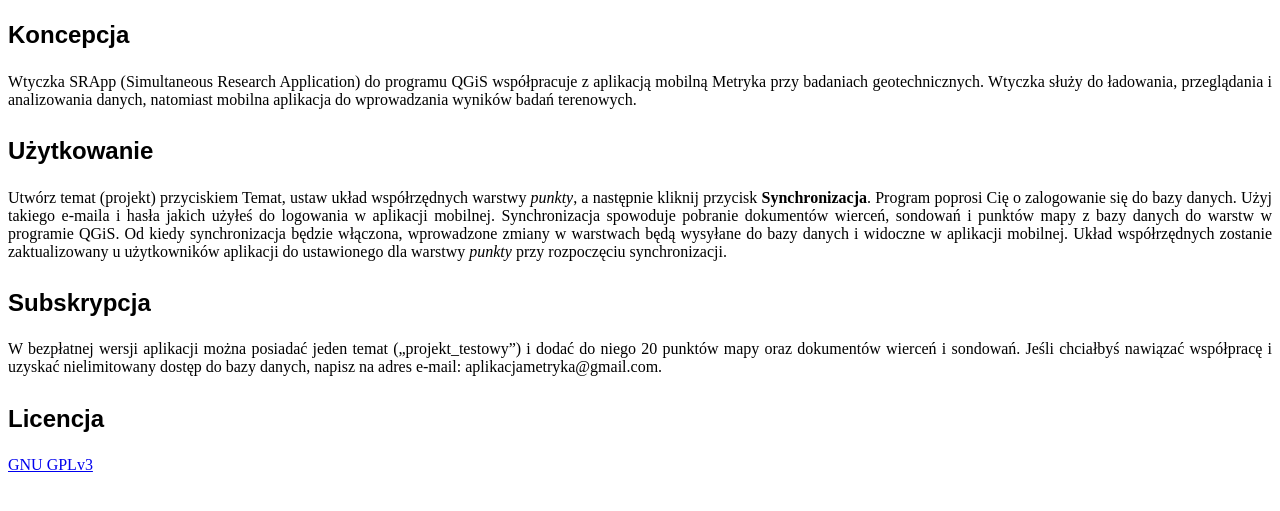
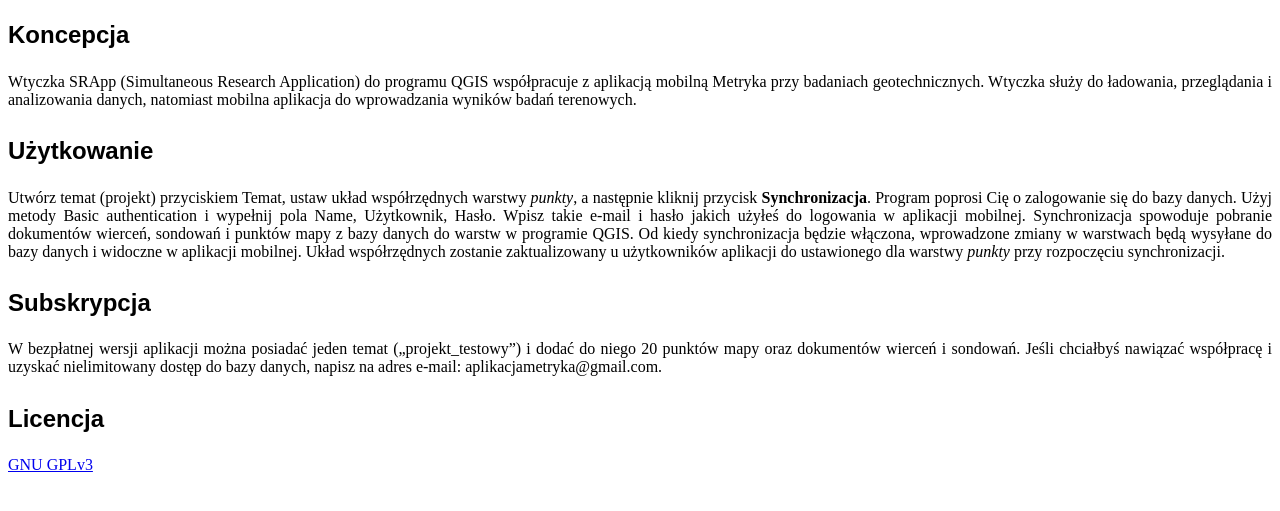
Before and after one commit to wsz82/srapp_plugin, a plain HTML site: page src/srapp/index.html in a window 1280 px wide. Shown: the part 45-556 px from the top of the page. Drawn offline with Linux system fonts and the light colour scheme.

Commit message:
Add information to help about logging

```diff
--- a/src/srapp/index.html
+++ b/src/srapp/index.html
@@ -6,9 +6,9 @@
 <body>
 <p style="margin-top: 0.42cm; margin-bottom: 0.21cm; line-height: 100%; page-break-after: avoid;" align="center"><span style="font-family: Liberation Sans, sans-serif;"><span style="font-size: xx-large;"><strong>SRApp</strong></span></span></p>
 <h1 class="western"><span style="font-family: Liberation Sans, sans-serif;"><span style="font-size: x-large;"><strong>Koncepcja</strong></span></span></h1>
-<p align="justify">Wtyczka SRApp (Simultaneous Research Application) do programu QGiS wsp&oacute;łpracuje z aplikacją mobilną Metryka przy badaniach geotechnicznych. Wtyczka służy do ładowania, przeglądania i analizowania danych, natomiast mobilna aplikacja do wprowadzania wynik&oacute;w badań terenowych.</p>
+<p align="justify">Wtyczka SRApp (Simultaneous Research Application) do programu QGIS wsp&oacute;łpracuje z aplikacją mobilną Metryka przy badaniach geotechnicznych. Wtyczka służy do ładowania, przeglądania i analizowania danych, natomiast mobilna aplikacja do wprowadzania wynik&oacute;w badań terenowych.</p>
 <h1 class="western"><span style="font-family: Liberation Sans, sans-serif;"><span style="font-size: x-large;"><strong>Użytkowanie</strong></span></span></h1>
-<p align="justify">Utw&oacute;rz temat (projekt) przyciskiem <span style="font-weight: normal;">Temat, </span><span style="font-weight: normal;">ustaw układ wsp&oacute;łrzędnych warstwy </span><em><span style="font-weight: normal;">punkty</span></em><span style="font-weight: normal;">, a</span> następnie kliknij przycisk <strong>Synchronizacja</strong>. Program poprosi Cię o zalogowanie się do bazy danych. Użyj takiego e-maila i hasła jakich użyłeś do logowania w aplikacji mobilnej. Synchronizacja spowoduje pobranie dokument&oacute;w wierceń, sondowań i punkt&oacute;w mapy z bazy danych do warstw w programie QGiS. Od kiedy synchronizacja będzie włączona, wprowadzone zmiany w warstwach będą wysyłane do bazy danych i widoczne w aplikacji mobilnej. Układ wsp&oacute;łrzędnych zostanie zaktualizowany u użytkownik&oacute;w aplikacji do ustawionego dla warstwy <em>punkty</em> przy rozpoczęciu synchronizacji.</p>
+<p align="justify">Utw&oacute;rz temat (projekt) przyciskiem <span style="font-weight: normal;">Temat, </span><span style="font-weight: normal;">ustaw układ wsp&oacute;łrzędnych warstwy </span><em><span style="font-weight: normal;">punkty</span></em><span style="font-weight: normal;">, a</span> następnie kliknij przycisk <strong>Synchronizacja</strong>. Program poprosi Cię o zalogowanie się do bazy danych. Użyj metody Basic authentication i wypełnij pola Name, Użytkownik, Hasło. Wpisz takie e-mail i hasło jakich użyłeś do logowania w aplikacji mobilnej. Synchronizacja spowoduje pobranie dokument&oacute;w wierceń, sondowań i punkt&oacute;w mapy z bazy danych do warstw w programie QGIS. Od kiedy synchronizacja będzie włączona, wprowadzone zmiany w warstwach będą wysyłane do bazy danych i widoczne w aplikacji mobilnej. Układ wsp&oacute;łrzędnych zostanie zaktualizowany u użytkownik&oacute;w aplikacji do ustawionego dla warstwy <em>punkty</em> przy rozpoczęciu synchronizacji.</p>
 <h1 class="western"><span style="font-family: Liberation Sans, sans-serif;"><span style="font-size: x-large;"><strong>Subskrypcja</strong></span></span></h1>
 <p align="justify">W bezpłatnej wersji aplikacji można posiadać jeden temat (&bdquo;projekt_testowy&rdquo;) i dodać do niego 20 punkt&oacute;w mapy oraz dokument&oacute;w wierceń i sondowań. Jeśli chciałbyś nawiązać wsp&oacute;łpracę i uzyskać nielimitowany dostęp do bazy danych, napisz na adres e-mail: aplikacjametryka@gmail.com.</p>
 <h1 class="western"><span style="font-family: Liberation Sans, sans-serif;"><span style="font-size: x-large;"><strong>Licencja</strong></span></span></h1>
```
